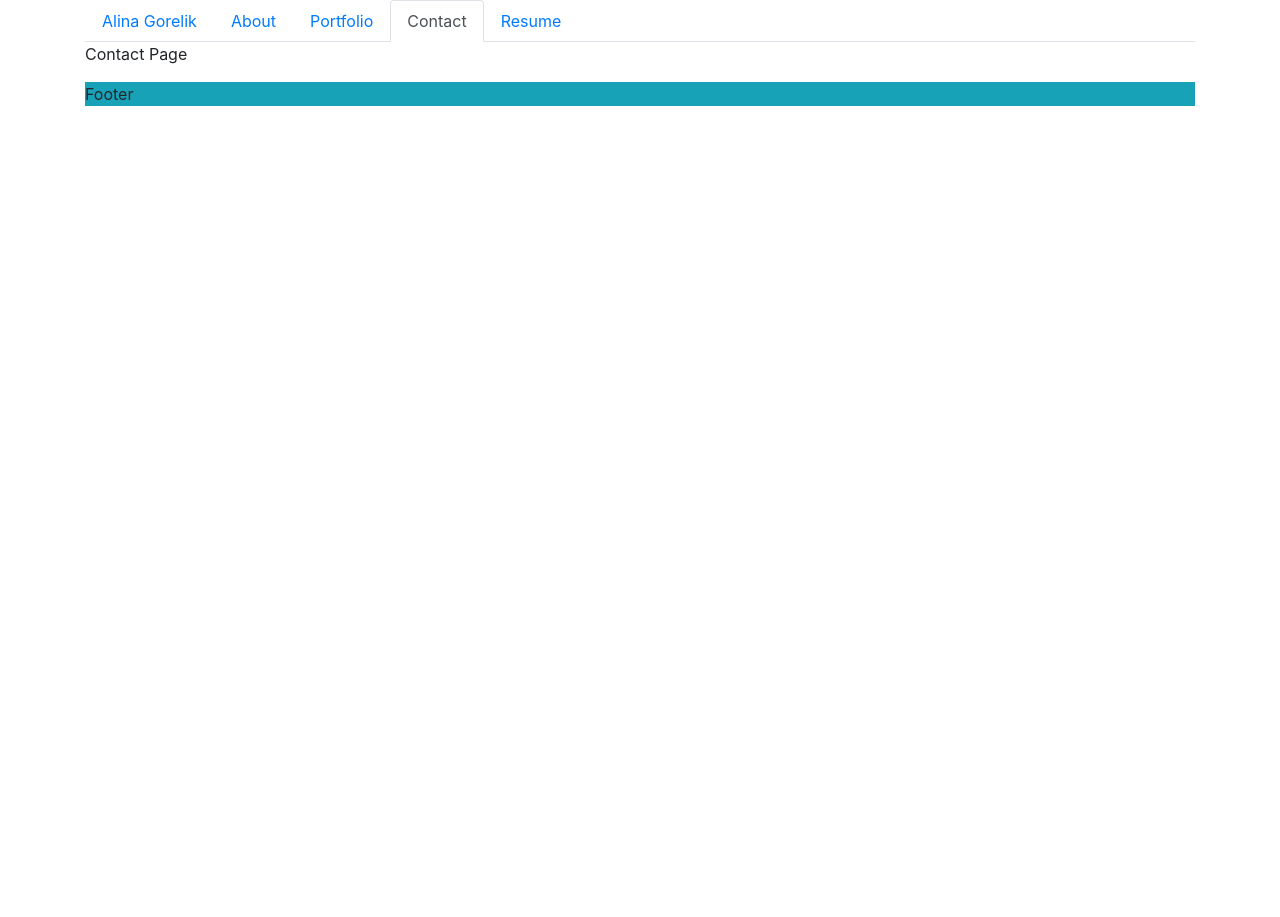
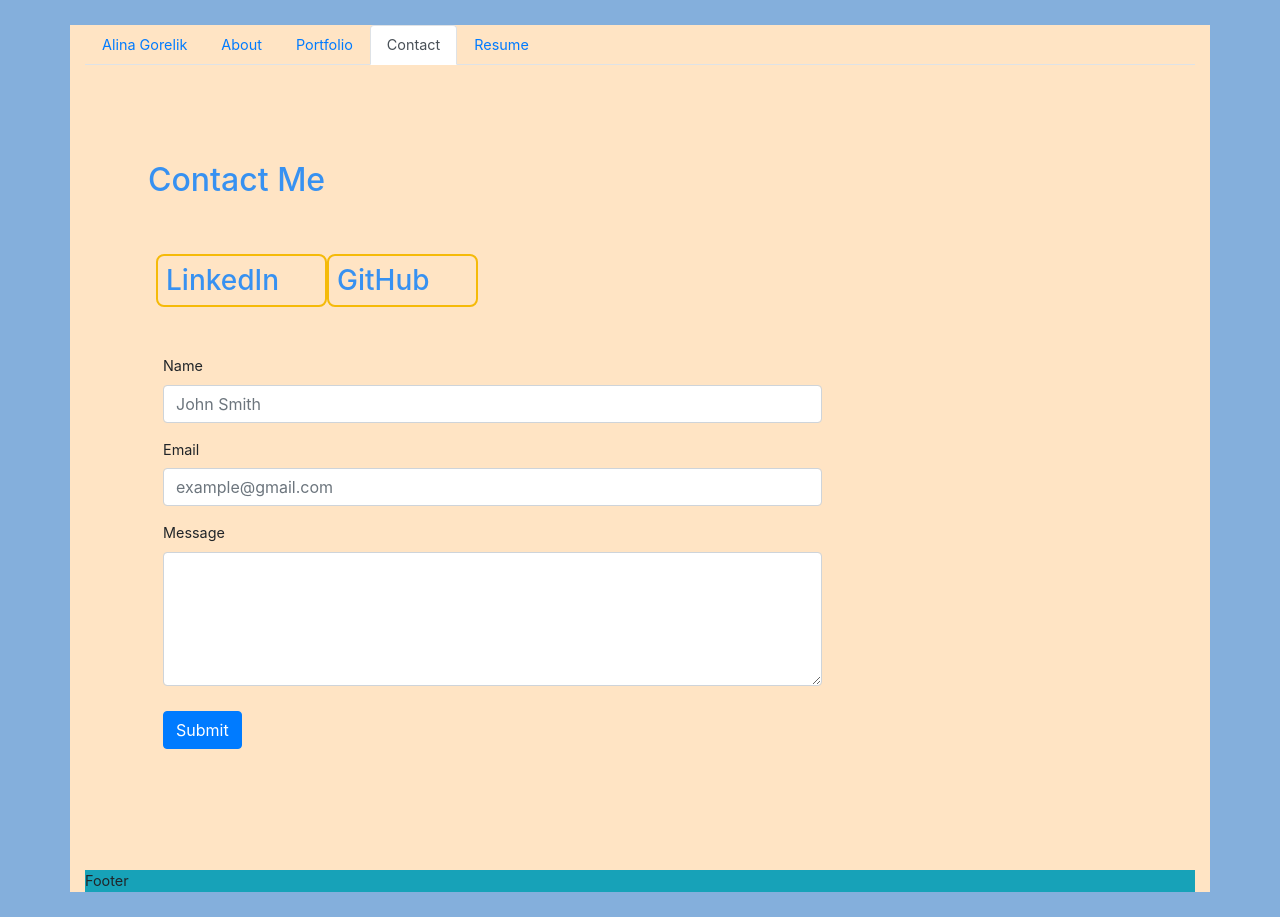
Before and after one commit to agorelik2/alina-portfolio-react, a React (Create React App) app: page /contact in a window 1280 px wide. Before the commit the page ends 800 px from the top, so only its background shows below. Built offline with nearby package versions, Linux system fonts and the light colour scheme.

Commit message:
class replaced with className, format for images, styles added to App.css

```diff
--- a/src/App.css
+++ b/src/App.css
@@ -1,38 +1,108 @@
-.App {
-  text-align: center;
+header {
+  padding: 20px;
+  font-family: "Trebuchet MS", "Lucida Sans Unicode", "Lucida Grande",
+    "Lucida Sans", Arial, sans-serif;
+  background-color: #2a607c;
+  color: #ffffff;
 }
 
-.App-logo {
-  height: 40vmin;
-  pointer-events: none;
+header h1 {
+  display: inline-block;
+  font-size: 48px;
 }
 
-@media (prefers-reduced-motion: no-preference) {
-  .App-logo {
-    animation: App-logo-spin infinite 20s linear;
-  }
+body {
+  /* background-color: #17a2b8; */
+  background-color: #84afdc;
+  font-size: 0.9rem;
+  width: 100%;
+}
+.m-heading {
+  font-family: "Roboto Slab", serif;
+}
+.container {
+  /* background-color: white; */
+  background-color: bisque;
+  margin-top: 25px;
+  margin-bottom: 25px;
+  width: 100%;
+  height: 100%;
+}
+.portfolio-link {
+  font-size: 1.5rem;
+  margin-left: 25px;
+  margin-top: 15px;
 }
 
-.App-header {
-  background-color: #282c34;
-  min-height: 100vh;
-  display: flex;
-  flex-direction: column;
-  align-items: center;
-  justify-content: center;
-  font-size: calc(10px + 2vmin);
-  color: white;
+.contact-link {
+  font-size: 1.2rem;
+  font-weight: bold;
 }
 
-.App-link {
-  color: #61dafb;
+#about-image {
+  max-width: 300px;
+}
+.nav-style {
+  background-color: #84afdc;
+}
+.navbar-light .nav-item:active .nav-link {
+  color: blue;
 }
 
-@keyframes App-logo-spin {
-  from {
-    transform: rotate(0deg);
-  }
-  to {
-    transform: rotate(360deg);
-  }
+.navbar-light .nav-item:focus .nav-link,
+.navbar-light .nav-item:hover .nav-link {
+  /* color: rgb(255, 0, 179); */
+  color: bisque;
 }
+.blue-color {
+  color: #3791f1;
+}
+.text-custom {
+  color: bisque;
+  font-size: 3rem;
+  margin-left: 25px;
+  margin-top: 15px;
+}
+.text-custom:hover {
+  color: rgb(221, 124, 59);
+}
+.contact-link {
+  font-size: 1.2rem;
+  font-weight: bold;
+}
+a.contact-link:hover {
+  color: rgb(221, 124, 59);
+  text-decoration: none;
+}
+.bottom-link {
+  font-size: 1.2rem;
+  font-weight: bold;
+  color: #17a2b8;
+}
+a.bottom-link:hover {
+  color: rgb(221, 124, 59);
+  text-decoration: none;
+}
+.card {
+  border-bottom: 8px solid #3791f1;
+}
+.media_link {
+  padding: 0.5rem;
+  max-width: 12rem;
+  margin-left: 0.5rem;
+  border: 2px solid #f5ba09;
+  border-radius: 0.5rem;
+  color: #3791f1;
+}
+.media_link:hover {
+  color: rgb(221, 124, 59);
+  text-decoration: none;
+}
+
+.form-group {
+  width: 70%;
+}
+
+.make-border {
+  border: 1px solid black;
+}
--- a/src/App.js
+++ b/src/App.js
@@ -1,5 +1,6 @@
 import React from "react";
 import "bootstrap/dist/css/bootstrap.min.css";
+import "./App.css";
 import { BrowserRouter as Router, Route } from "react-router-dom";
 import NavTabs from "./components/Nav";
 // import Header from "./components/Header";
--- a/src/components/About.js
+++ b/src/components/About.js
@@ -1,5 +1,5 @@
 import React from "react";
-// import Profile from "../../images/Alina_Photo.jpeg"
+import Alina_Photo from "../images/Alina_Photo.jpg";
 
 function About() {
   return (
@@ -8,24 +8,24 @@ function About() {
 
       {/* <img src={Profile} alt="profile-photo" className="profile float-left"></img> */}
       <main>
-        <div class="container container-fluid">
-          <div class="m-5 pt-5 pb-5">
+        <div className="container container-fluid">
+          <div className="m-5 pt-5 pb-5">
             {/* Display About Me page header */}
-            <div class="row">
-              <div class="col-md-3">
-                <div class="page-header">
-                  <h2 class="blue-color">About Me</h2>
+            <div className="row">
+              <div className="col-md-3">
+                <div className="page-header">
+                  <h2 className="blue-color">About Me</h2>
                   <br />
                 </div>
               </div>
             </div>
             {/* <Display Photo and Text in the same row, making sure the text will be under photo on small screens */}
-            <div class="row">
-              <div class="col-sm-6 col-md-12">
+            <div className="row">
+              <div className="col-sm-6 col-md-12">
                 <img
                   id="about-image"
-                  src="../images/Alina_Photo.jpg"
-                  class="img-thumbnail float-left mr-3"
+                  src={Alina_Photo}
+                  className="img-thumbnail float-left mr-3"
                   alt="Alina Gorelik"
                 />
                 <p>
--- a/src/components/Contact.js
+++ b/src/components/Contact.js
@@ -1,10 +1,87 @@
 import React from "react";
 
-function ContactCard(props) {
+function Contact(props) {
   return (
     <div className="contact-info">
-      <p>Contact Page</p>
+      <main>
+        <div className="container container-fluid align-items-center">
+          <div className="m-5 pt-5">
+            {/* <!-- Display About Me page header --> */}
+            <div className="page-header">
+              <h2 className="blue-color">Contact Me</h2>
+              <br />
+            </div>
+            <div className="container container-fluid">
+              <div className="row">
+                <a href="https://www.linkedin.com/in/alina-gorelik-1a2489a0/">
+                  <div className="col-3 media_link btn">
+                    <div className="row">
+                      <div className="col-6 d-flex justify-content-start">
+                        <h3 className="m-0">LinkedIn</h3>
+                      </div>
+                      <div className="col-6 d-flex justify-content-end align-items-center">
+                        <i className="fab fa-linkedin-in fa-2x text-secondary"></i>
+                      </div>
+                    </div>
+                  </div>
+                </a>
+                <a href="https://github.com/agorelik2">
+                  <div
+                    className="col-3 media_link btn"
+                    href="https://github.com/agorelik2"
+                  >
+                    <div className="row">
+                      <div className="col-6 d-flex justify-content-start">
+                        <h3 className="m-0">GitHub</h3>
+                      </div>
+                      <div className="col-6 d-flex justify-content-end align-items-center">
+                        <i className="fab fa-github fa-2x text-secondary"></i>
+                      </div>
+                    </div>
+                  </div>
+                </a>
+              </div>
+            </div>
+          </div>
+
+          {/* <!-- Build the contact form --> */}
+          <form className="m-5 pb-5 contact-form">
+            <div className="form-group col-sm-9">
+              <label for="formGroupNameInput">Name</label>
+              <input
+                type="text"
+                className="form-control"
+                id="formGroupNameInput"
+                placeholder="John Smith"
+              />
+            </div>
+            <div className="form-group col-sm-9">
+              <label for="formGroupEmailInput">Email</label>
+              <input
+                type="text"
+                className="form-control"
+                id="formGroupEmailInput"
+                placeholder="example@gmail.com"
+              />
+            </div>
+            <div className="form-group col-sm-9">
+              <label for="formGroupMessageArea">Message</label>
+              <textarea
+                className="form-control"
+                id="formGroupMessageArea"
+                rows="5"
+              ></textarea>
+            </div>
+            {/* <!-- Add submit button --> */}
+            <div className="container">
+              <button type="submit" className="btn btn-primary">
+                Submit
+              </button>
+            </div>
+          </form>
+        </div>
+      </main>
     </div>
   );
 }
-export default ContactCard;
+export default Contact;
--- a/src/components/Footer.js
+++ b/src/components/Footer.js
@@ -3,7 +3,7 @@ import { BrowserRouter as Router, Route } from "react-router-dom";
 
 function Footer(props) {
   return (
-    <div class="footer bg-info">
+    <div className="footer bg-info">
       <p>Footer</p>
     </div>
   );
--- a/src/components/Project.js
+++ b/src/components/Project.js
@@ -2,25 +2,24 @@ import React from "react";
 
 function Project(props) {
   return (
-    <div className="card port-card">
-      <div className="img-container">
-        <img alt={props.name} src={props.image} />
-      </div>
-      <div className="content">
-        <ul>
-          <li>
-            <strong>Name:</strong> {props.name}
-          </li>
-          <li>
-            <strong>Project:</strong> {props.project}
-          </li>
-          <li>
-            <strong>Demo:</strong> {props.location}
-          </li>
-          <li>
-            <strong>Github:</strong> {props.github}
-          </li>
-        </ul>
+    <div className="col-lg-4 col-md-6 col-sm-12 mb-4">
+      <div className="card">
+        <img
+          alt={props.name}
+          src={props.image}
+          className="card-img img-fluid p-2"
+          style={{ height: 12 }}
+        />
+        <div className="card-body">
+          <h4 className="card-title">{props.name}</h4>
+          <p className="card-text">{props.project}</p>
+          <a className="card-link" href={props.location}>
+            Try it Live
+          </a>
+          <a className="card-link p-2" href={props.github}>
+            Github <i className="fab fa-github"></i>
+          </a>
+        </div>
       </div>
     </div>
   );
```
